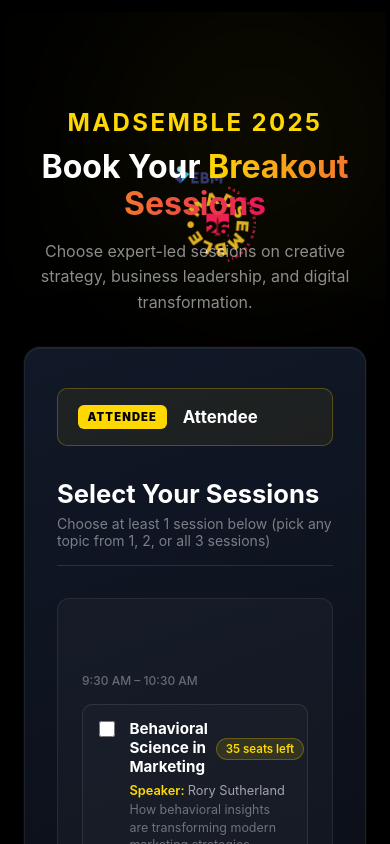
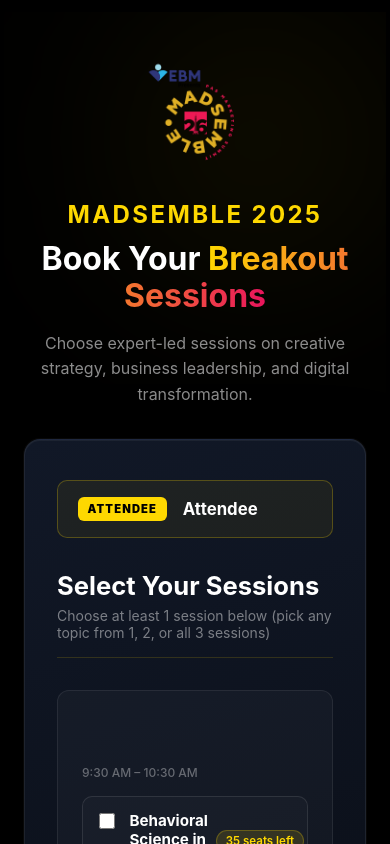
Before and after one commit to Musfarr/Seat-Picker, a React (Vite) app in the folder pas-seat/: page /breakout in a window 390 px wide. Shown: the top 844 px of the page. Built offline with nearby package versions, Linux system fonts and the light colour scheme; no server answers; a web font is replaced by a local one.

Commit message:
fix(breakout): position logo cleanly on top in header for mobile responsiveness

```diff
--- a/pas-seat/src/App.css
+++ b/pas-seat/src/App.css
@@ -2170,7 +2170,7 @@ body {
   position: relative;
   z-index: 1;
   text-align: center;
-  padding: 6rem 1.5rem 2rem;
+  padding: 2.5rem 1.5rem 2rem;
   max-width: 680px;
   width: 100%;
 }
--- a/pas-seat/src/pages/BreakoutPage.jsx
+++ b/pas-seat/src/pages/BreakoutPage.jsx
@@ -91,17 +91,15 @@ export default function BreakoutPage() {
 
   return (
     <div className="bo-page">
-      {/* Logo */}
-      <div className="toplogo">
-        <img style={{ width: '120px' }} src="/logo.png" alt="Logo" />
-      </div>
-
       {/* Decorative blobs */}
       <div className="bo-blob bo-blob--top" />
       <div className="bo-blob bo-blob--bottom" />
 
       {/* Header */}
       <header className="bo-header">
+        <div className="bo-logo-wrap" style={{ marginBottom: '1.5rem' }}>
+          <img style={{ width: '120px', maxWidth: '100%', height: 'auto' }} src="/logo.png" alt="Logo" />
+        </div>
         <p className="bo-header-eyebrow">MADsemble 2025</p>
         <h1 className="bo-header-title">
           Book Your <span className="bo-header-highlight">Breakout Sessions</span>
```
